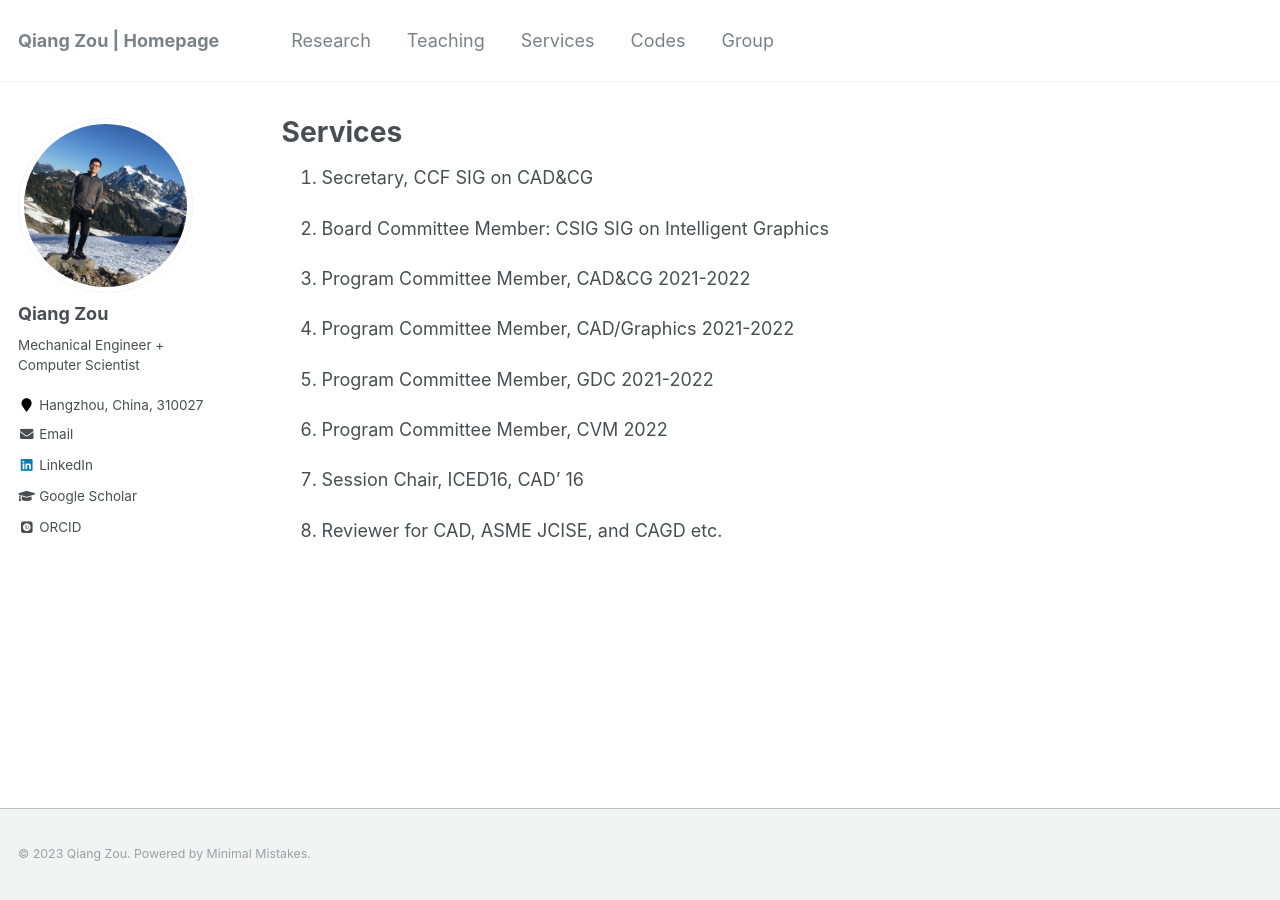
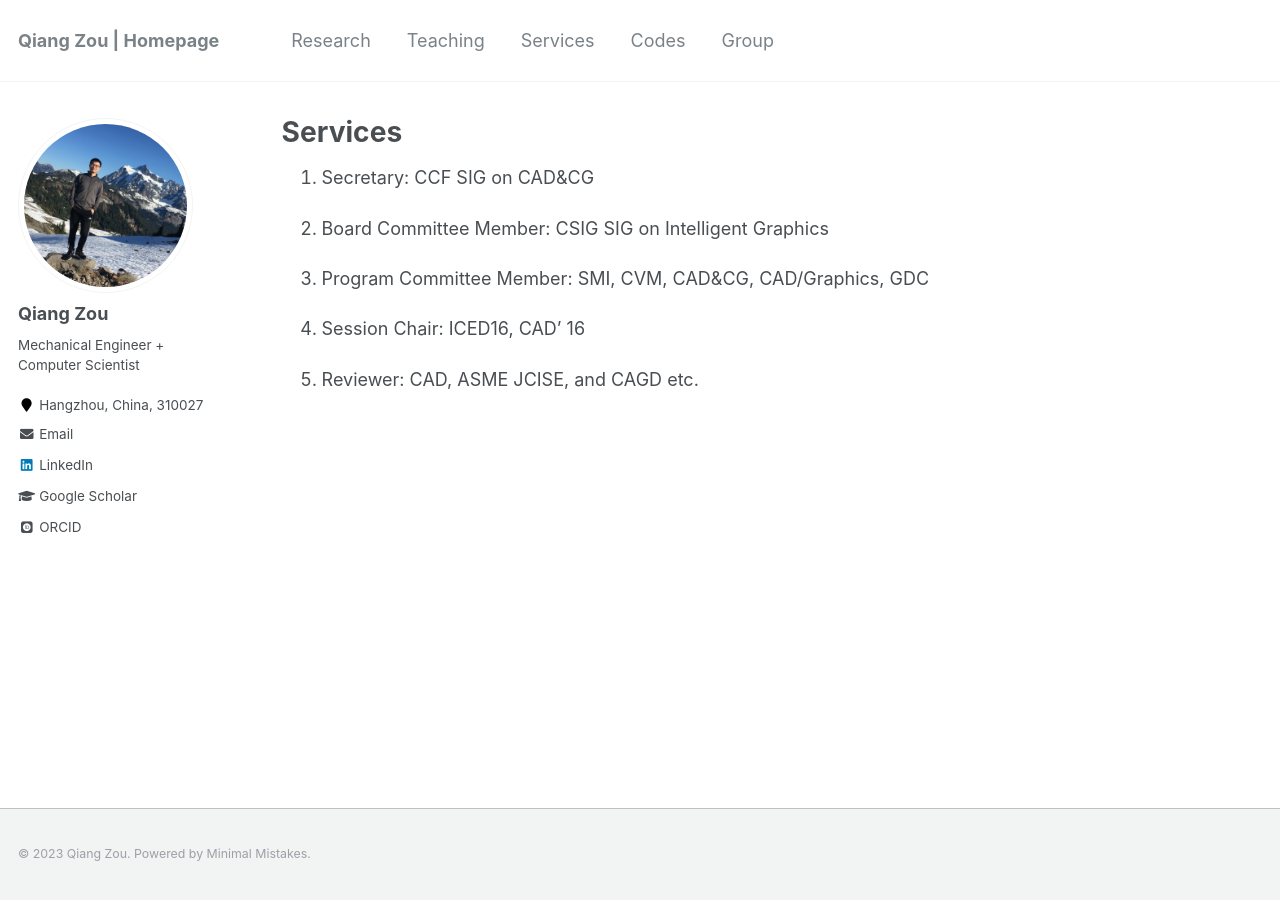
Before and after one commit to Qiang-Zou/Qiang-Zou.github.io, a Jekyll site: the page built from _pages/services.md, in a window 1280 px wide. Built offline with Jekyll 4.4.1, drawn with Linux system fonts in a browser that asks for light colours; some web fonts are replaced.

Commit message:
Update services.md

```diff
--- a/_pages/services.md
+++ b/_pages/services.md
@@ -14,18 +14,12 @@ author_profile: true
 {% for post in site.talks reversed %}
   {% include archive-single-talk.html %}
 {% endfor %} -->
-1. Secretary, CCF SIG on CAD&CG
+1. Secretary: CCF SIG on CAD&CG
 
 1. Board Committee Member: CSIG SIG on Intelligent Graphics
 
-1. Program Committee Member, CAD&CG 2021-2022
+1. Program Committee Member: SMI, CVM, CAD&CG, CAD/Graphics, GDC
 
-1. Program Committee Member, CAD/Graphics 2021-2022
+1. Session Chair: ICED16, CAD' 16
 
-1. Program Committee Member, GDC 2021-2022
-
-1. Program Committee Member, CVM 2022
-
-1. Session Chair, ICED16, CAD' 16
-
-1. Reviewer for CAD, ASME JCISE, and CAGD etc.
+1. Reviewer: CAD, ASME JCISE, and CAGD etc.
```
